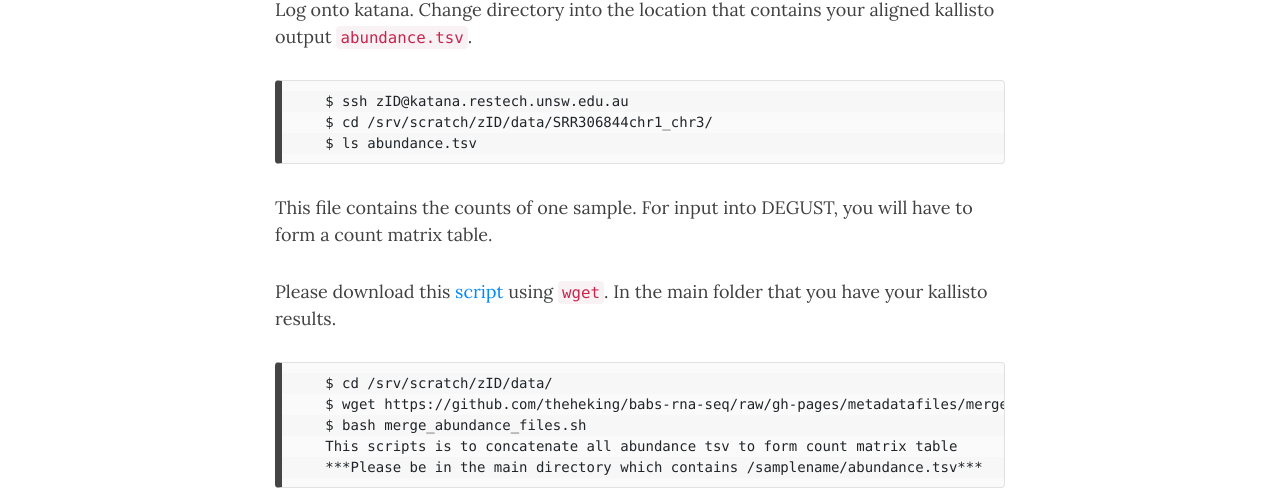
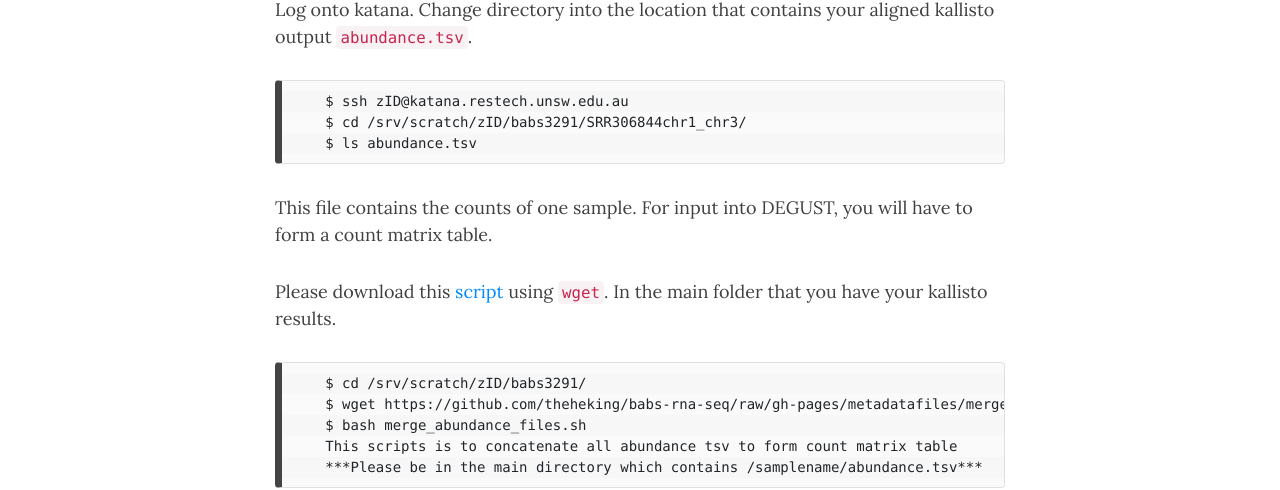
Before and after one commit to theheking/babs-rna-seq-2024, a Jekyll site: the page built from practical_overview/Week9_Differential_Expression.md, in a window 1280 px wide and 900 px high, scrolled down 2158 px. Shown: the part 167-657 px from the top of the window. Built offline with Jekyll 4.4.1, drawn with Linux system fonts in a browser that asks for light colours; nearby versions of some CDN libraries; comment, search, counter and statistics services are not loaded.

Commit message:
Update Week9_Differential_Expression.md

```diff
--- a/practical_overview/Week9_Differential_Expression.md
+++ b/practical_overview/Week9_Differential_Expression.md
@@ -59,14 +59,14 @@ Preparing DEGUST Compatible Data
 Log onto katana. Change directory into the location that contains your aligned kallisto output `abundance.tsv`.
 
         $ ssh zID@katana.restech.unsw.edu.au
-        $ cd /srv/scratch/zID/data/SRR306844chr1_chr3/
+        $ cd /srv/scratch/zID/babs3291/SRR306844chr1_chr3/
         $ ls abundance.tsv
 
 This file contains the counts of one sample. For input into DEGUST, you will have to form a count matrix table.
 
 Please download this [script](https://github.com/theheking/babs-rna-seq/blob/gh-pages/metadatafiles/merge_abundance_files.sh) using `wget`. In the main folder that you have your kallisto results.
 
-        $ cd /srv/scratch/zID/data/
+        $ cd /srv/scratch/zID/babs3291/
         $ wget https://github.com/theheking/babs-rna-seq/raw/gh-pages/metadatafiles/merge_abundance_files.sh
         $ bash merge_abundance_files.sh
         This scripts is to concatenate all abundance tsv to form count matrix table
```
